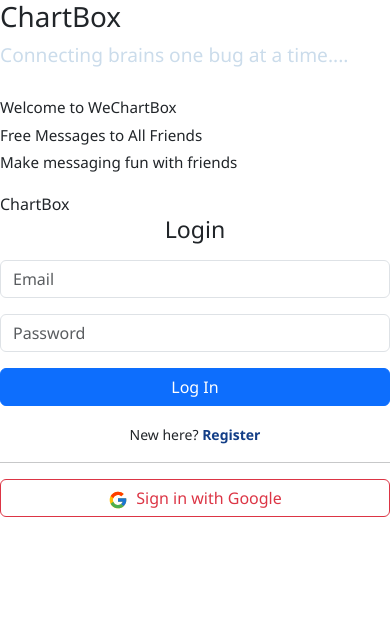
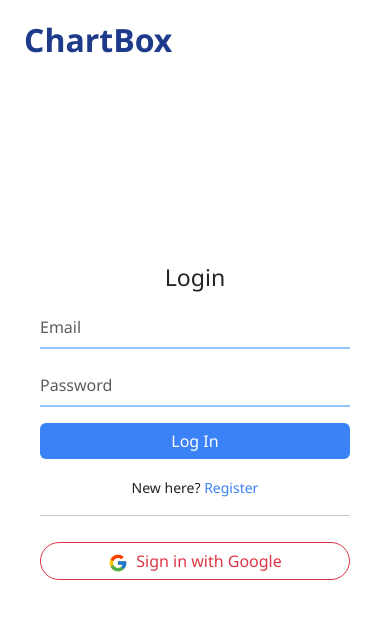
Before and after one commit to BHOGESH4I9/Chat-Application, a React (Vite) app: page /auth in a window 390 px wide. Shown: the top 618 px of the page. Built offline with nearby package versions, Linux system fonts and the light colour scheme; no server answers.

Commit message:
new styling for auth page

```diff
--- a/src/pages/AuthPage/AuthPage.css
+++ b/src/pages/AuthPage/AuthPage.css
@@ -1,85 +1,147 @@
-.auth-container {
+.auth-container-split {
   display: flex;
   height: 100vh;
   width: 100%;
   font-family: 'Segoe UI', sans-serif;
+  background: #f9fafb;
+  overflow: hidden;
 }
 
-/* Left: Welcome Card */
-.auth-left {
+.auth-left-split {
   flex: 1;
-  background-color: #133E87;
-  color: #fff;
   display: flex;
+  justify-content: center;
   align-items: center;
-  justify-content: center;
-  padding: 3rem;
+  padding: 2rem;
+  background-color: #e0f2fe;
+  color: #1e3a8a;
 }
 
-.welcome-content {
-  max-width: 400px;
-  text-align: center;
+.welcome-text {
+  text-align: left;
 }
 
-.welcome-content h1 {
-  font-size: 2.5rem;
+.desktop-heading {
+  font-size: 3rem;
+  font-weight: 700;
   margin-bottom: 1rem;
 }
 
 .subtitle {
-  font-size: 1.2rem;
-  margin-bottom: 1.5rem;
-  color: #CBDCEB;
+  font-size: 1.8rem;
+  margin-bottom: 1rem;
+  color: #475569;
 }
 
 .funny-lines {
   list-style: none;
-  padding-left: 0;
-  font-size: 0.95rem;
-  line-height: 1.8;
+  font-size: 1.2rem;
+  color: #64748b;
+  padding-left: 0.5rem;
+  line-height: 1.9;
 }
 
-/* Right: Form */
-.auth-right {
+.auth-right-split {
   flex: 1;
-  background-color: #f9f9f9;
   display: flex;
   justify-content: center;
   align-items: center;
+  background-color: #ffffff;
   padding: 2rem;
+  position: relative;
 }
 
-.auth-card {
+.auth-form {
   width: 100%;
   max-width: 400px;
-  background-color: #fff;
-  border-radius: 20px;
   padding: 2rem;
-  box-shadow: 0 6px 16px rgba(0, 0, 0, 0.1);
+  border-radius: 10px;
+  background-color: #ffffff;
+  box-shadow: 0 10px 40px rgba(0, 0, 0, 0.1);
+}
+
+.auth-form .form-control {
+  background: transparent;
+  border: none;
+  border-bottom: 2px solid #93c5fd;
+  border-radius: 0;
+  font-size: 1rem;
+  padding: 8px 0;
+  box-shadow: none !important;
+  transition: border-color 0.3s;
+}
+
+.auth-form .form-control:focus {
+  border-color: #3b82f6;
+  outline: none;
+}
+
+.text-danger {
+  font-size: 0.8rem;
+  margin-top: 4px;
 }
 
 .switch-link {
-  color: #133E87;
+  color: #3b82f6;
   cursor: pointer;
-  font-weight: 600;
+  font-weight: 500;
+  transition: color 0.2s ease;
 }
 
 .switch-link:hover {
   text-decoration: underline;
+  color: #2563eb;
 }
 
-/* Responsive */
+.auth-form .btn-primary {
+  background-color: #3b82f6;
+  border: none;
+  transition: background-color 0.3s;
+}
+
+.auth-form .btn-primary:hover {
+  background-color: #2563eb;
+}
+
+.auth-form .btn-outline-danger {
+  border-radius: 20px;
+  margin-top: 10px;
+}
+
+/* Mobile specific heading inside form */
+.mobile-app-name {
+  display: none;
+}
+
 @media (max-width: 768px) {
-  .auth-container {
+  .auth-container-split {
     flex-direction: column;
+    background: #ffffff;
   }
 
-  .auth-left {
+  .auth-left-split {
     display: none;
   }
 
-  .auth-right {
-    flex: 1;
-    padding: 2rem 1rem;
+  .auth-right-split {
+    padding: 1.5rem;
+    width: 100%;
+  }
+
+  .auth-form {
+    background: transparent;
+    box-shadow: none;
+    padding: 1rem;
+  }
+
+  .mobile-app-name {
+    display: block;
+    position: absolute;
+    top: 1rem;
+    left: 1.5rem;
+    font-size: 2rem;
+    font-weight: 700;
+    color: #1e3a8a;
+    z-index: 10;
   }
 }
```
